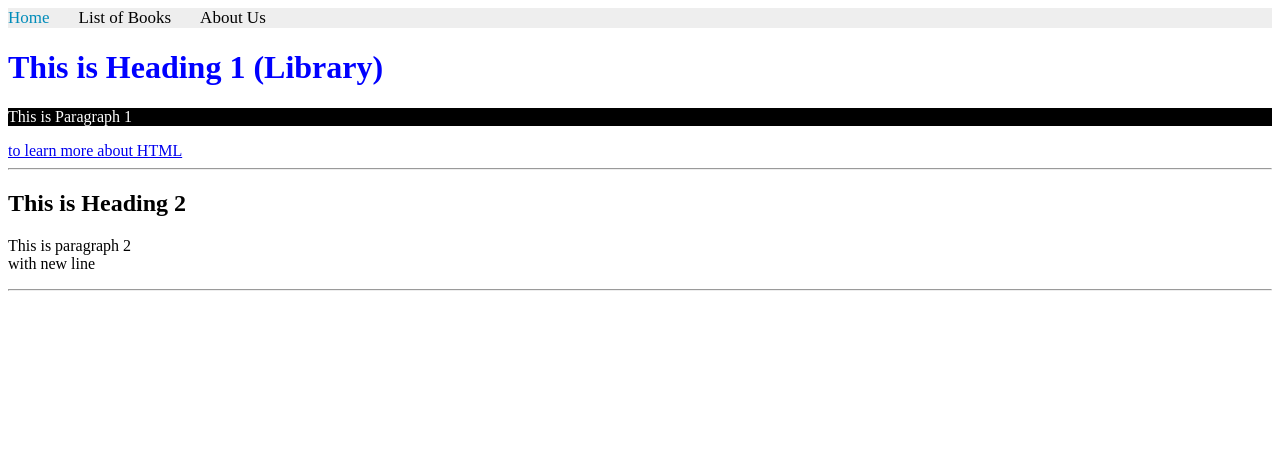
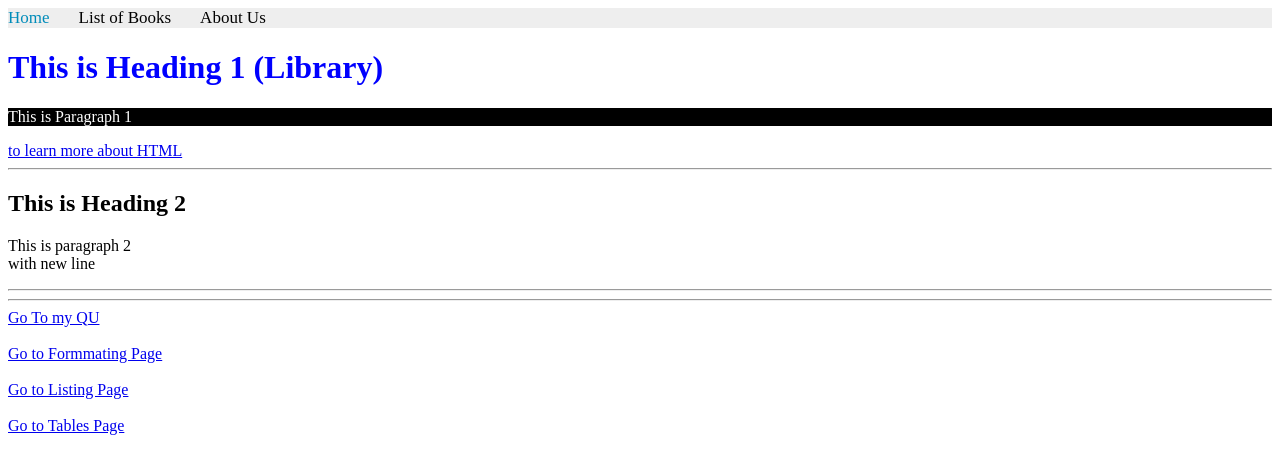
Before and after one commit to F998r/WebCourse, a Django app: page / in a window 1280 px wide. Shown: the top 474 px of the page. Run offline with Django 5.2, Linux system fonts and the light colour scheme.

Commit message:
lab 5-2 commit

```diff
--- a/bookwebsite/apps/bookmodule/urls.py
+++ b/bookwebsite/apps/bookmodule/urls.py
@@ -2,9 +2,13 @@
 from . import views   # Ensure this line is present and correct
 
 urlpatterns = [
-    path('',views.index, name='index'),
-    path('books_list/',views.list_books, name='list_books'),
-    path('<int:bookId>/',views.viewbook, name='view_book'),
-    path('aboutus/',views.aboutus, name='aboutus'),
+    path('', views.index, name='index'),
+    path('books_list/', views.list_books, name='list_books'),
+    path('<int:bookId>/', views.viewbook, name='view_book'),
+    path('aboutus/', views.aboutus, name='aboutus'),
+    path('links', views.qu, name="qassimUn"),
+    path('formmating', views.format, name="formatting"),
+    path('listing', views.lists, name="listing"),
+    path('tables', views.tables, name="tables")
     # Add other URL patterns here
 ]
--- a/bookwebsite/apps/bookmodule/views.py
+++ b/bookwebsite/apps/bookmodule/views.py
@@ -28,3 +28,16 @@
 
 def aboutus(request):
     return render(request,'bookmodule/aboutus.html')
+
+def qu(request):
+    return render(request, "bookmodule/qassimUn.html")
+
+def format(request):
+    return render(request, "bookmodule/formatting.html")
+
+def lists(request):
+    return render(request,"bookmodule/listing.html")
+
+
+def tables(request):
+    return render(request,"bookmodule/table.html")
--- a/bookwebsite/apps/templates/bookmodule/index.html
+++ b/bookwebsite/apps/templates/bookmodule/index.html
@@ -11,7 +11,12 @@
         <meta charset="utf-8">
         <link href="{% static 'css/style.css' %}" rel="stylesheet">
     </head>
+    <style>
+        a{
+            text-decoration: none;
+        }
 
+    </style>
     <body>
 
         {% block content %}
@@ -22,7 +27,15 @@
 
         <h2>This is Heading 2</h2>
         <p>This is paragraph 2 <br> with new line </p>
-        <hr>
+
+        <hr><hr>
+        <a href="{% url 'qassimUn' %}" target="_blank">Go To my QU</a>
+        <br><br>
+        <a href="{% url 'formatting'%}" target="_blank">Go to Formmating Page</a>
+        <br><br>
+        <a href="{% url 'listing'%}" target="_blank">Go to Listing Page</a>
+        <br><br>
+        <a href="{% url 'tables' %}" target="_blank">Go to Tables Page</a>
         {% endblock %}
     </body>
 </html>
```
